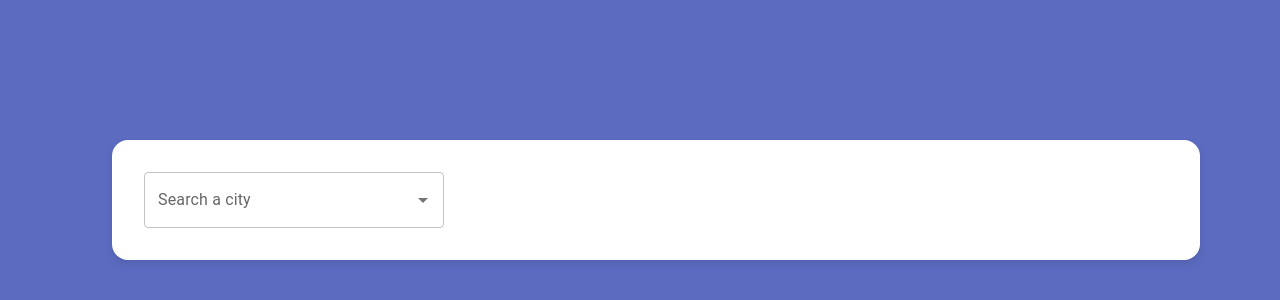
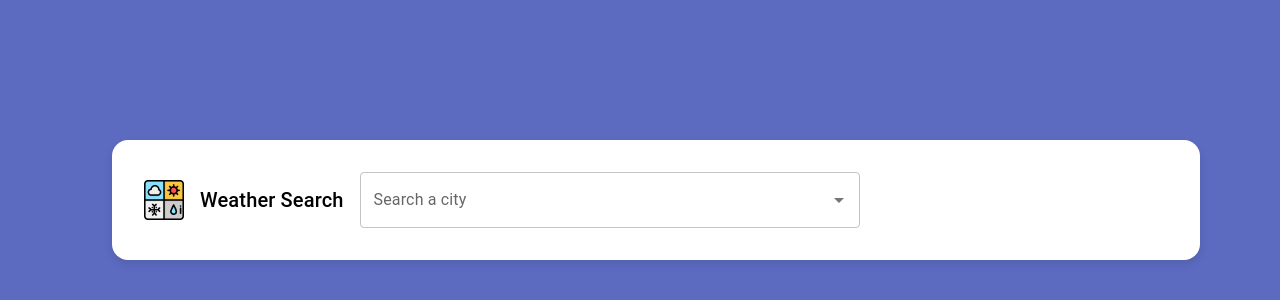
Before and after one commit to tatkagore/WeatherApp, a React (Create React App) app: page / in a window 1280 px wide. Shown: the part 216-516 px from the top of the page. Built offline with nearby package versions, Linux system fonts and the light colour scheme; the HTML template or start-up script is replaced by a standard one.

Commit message:
Custom Search bar

```diff
--- a/src/components/Search.js
+++ b/src/components/Search.js
@@ -2,7 +2,7 @@ import * as React from "react";
 import TextField from "@mui/material/TextField";
 import Autocomplete from "@mui/material/Autocomplete";
 import { debounce } from "lodash";
-import { Box } from "@mui/material";
+import { Box, Stack, Typography } from "@mui/material";
 
 export default function Search({ setCity }) {
   const [cities, setCities] = React.useState([]);
@@ -46,15 +46,20 @@ export default function Search({ setCity }) {
   }, [debouncedFetchCities]);
 
   const handleSelectCity = async (_, value) => {
-    setCity(value)
+    setCity(value);
   };
 
   return (
+    <Stack direction="row" alignItems="center" spacing={2}>
+      <Box component="img" src="/weather_news.png" width={40} />
+      <Typography variant="h6">Weather Search</Typography>
       <Autocomplete
         disablePortal
         options={cities}
-      sx={{ width: 300 }}
-      renderInput={(params) => <TextField {...params} label="Search a city" />}
+        sx={{ width: 500 }}
+        renderInput={(params) => (
+          <TextField {...params} label="Search a city" />
+        )}
         onInputChange={handleSearchChange}
         onChange={handleSelectCity}
         getOptionLabel={(option) => option.name || ""}
@@ -80,5 +85,6 @@ export default function Search({ setCity }) {
           );
         }}
       />
+    </Stack>
   );
 }
```
Also changed, not shown: public/weather_news.png (added). Lines whose indentation alone changed are shown as unchanged.
